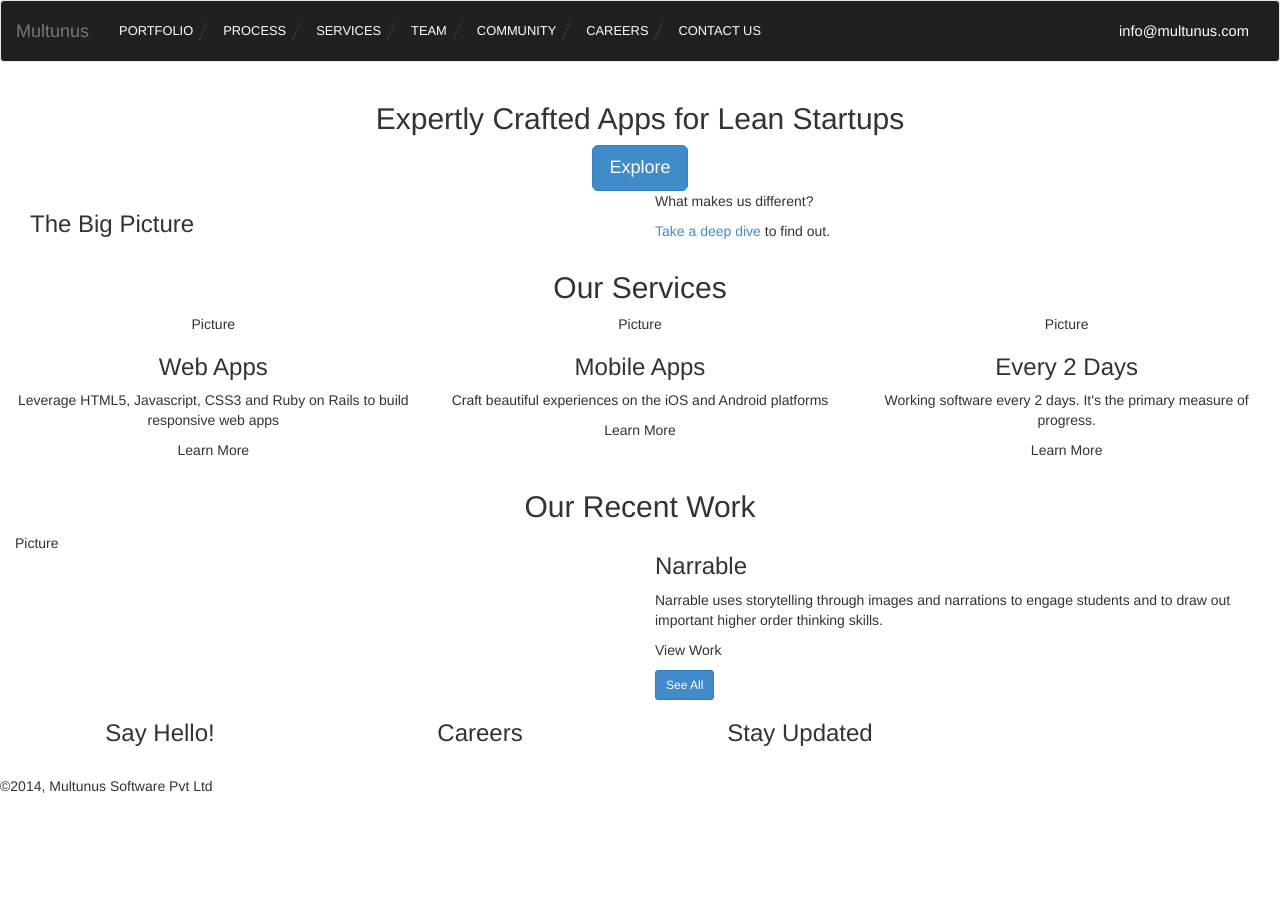
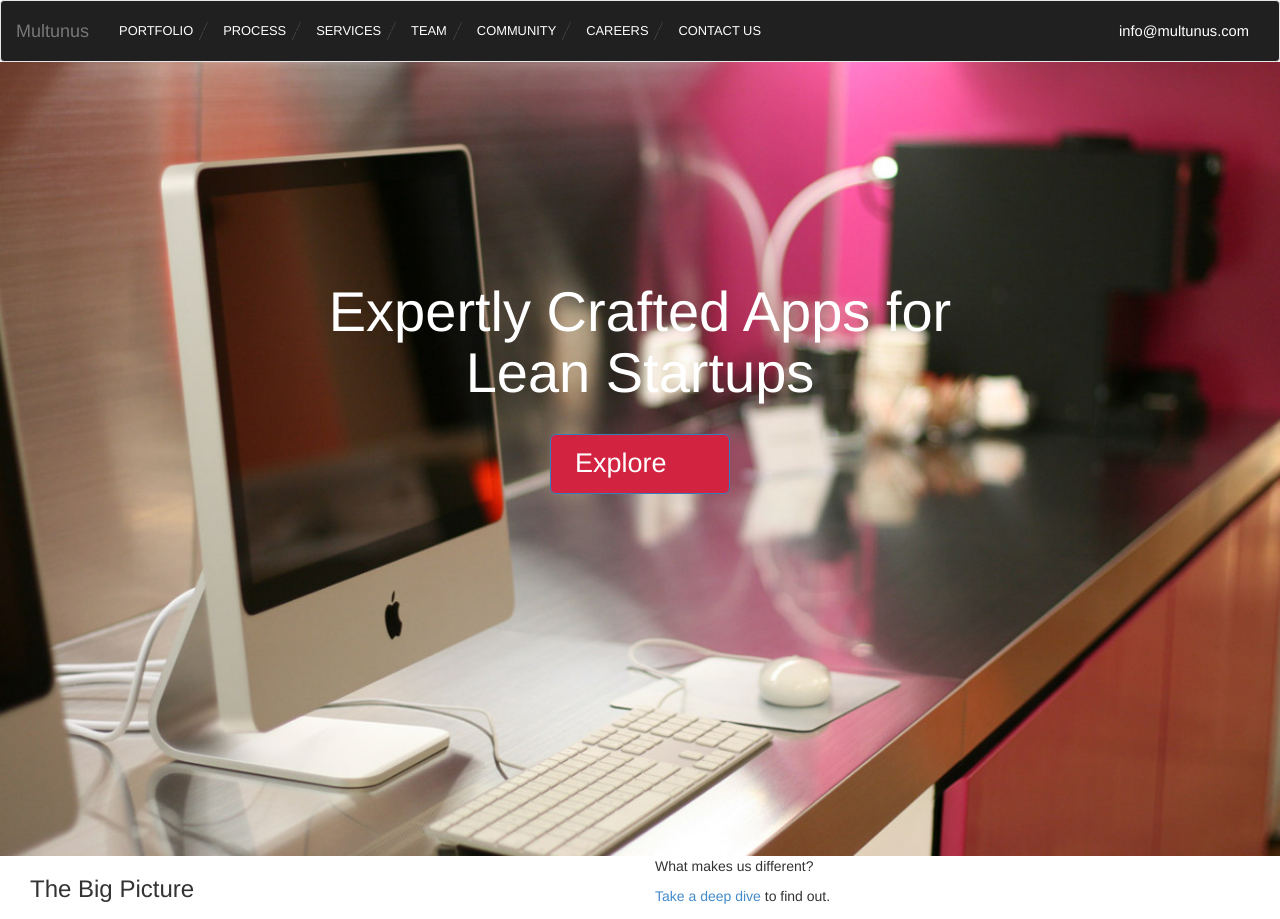
Before and after one commit to santumahapatra/bootstrap-exercise, a plain HTML site: page index.html in a window 1280 px wide. Shown: the top 919 px of the page. Before the commit the page ends 806 px from the top, so only its background shows below. Drawn offline with Linux system fonts and the light colour scheme.

Commit message:
Styling the video section.

```diff
--- a/index.html
+++ b/index.html
@@ -4,7 +4,7 @@
     <meta charset="utf-8">
     <meta http-equiv="X-UA-Compatible" content="IE=edge">
     <meta name="viewport" content="width=device-width, initial-scale=1">
-    <title>Multunus Software</title>
+    <title>Multunus | Disciplined Creativity</title>
     <link href="styles/bootstrap.css" rel="stylesheet">
     <link href="styles/main.css" rel="stylesheet" />
 
@@ -40,10 +40,19 @@
         </div><!-- /.navbar-collapse -->
       </div><!-- /.container-fluid -->
     </nav>
-    <section class="multunus-video container text-center">
-        <h2>Expertly Crafted Apps for Lean Startups</h2>
-        <button type="button" class="btn btn-lg btn-primary">Explore</button>
-    </section>
+    <div class="multunus-video container text-center">
+      <img src="images/video1.jpg" class="img-responsive">
+      <div class="multunus-video-overlay-message">
+        <div class="row">
+          <h1 class="multunus-video-header col-xs-12 col-md-6 col-md-offset-3">Expertly Crafted Apps for Lean Startups</h1>
+        </div>
+        <div class="row">
+          <div class="btn btn-lg btn-primary multunus-video-btn" src="#">
+            <div class="multunus-video-btn-text">Explore</div>
+          </div>
+        </div>
+      </div>
+    </div>
     <section class="container-fluid">
       <div class="col-md-3">
         <h3>The Big Picture</h3>
--- a/styles/main.css
+++ b/styles/main.css
@@ -1,6 +1,7 @@
 .multunus-header {
   background-color: #202020;
   padding: 5px 0;
+  margin: 0;
 }
 
 .multunus-header.navbar-default .navbar-nav > li > a {
@@ -19,3 +20,41 @@
 .multunus-header.navbar-default .navbar-nav > li > a:hover {
   color: #D22341;
 }
+
+.multunus-video {
+  margin: 0;
+  padding: 0;
+  width:100%;
+  height:100%;
+  position: relative;
+}
+
+.multunus-video-overlay-message {
+  position: absolute;
+  top:25%;
+  width:100%;
+}
+
+.multunus-video-header {
+  color: #FFF;
+  font-size: 4em;
+}
+
+.multunus-video.container .multunus-video-overlay-message .btn.multunus-video-btn {
+  margin-top: 20px;
+  background-color: #d22341;
+  width:180px;
+  height: 60px;
+  position: relative;
+}
+
+.multunus-video.container .multunus-video-overlay-message .btn.multunus-video-btn:hover {
+  background-color: #B01732;
+}
+
+.multunus-video.container .multunus-video-overlay-message .btn.multunus-video-btn .multunus-video-btn-text {
+  position:absolute;
+  top:20%;
+  margin-left:8px;
+  font-size: 1.5em;
+}
```
Also changed, not shown: images/video1.jpg (added).
